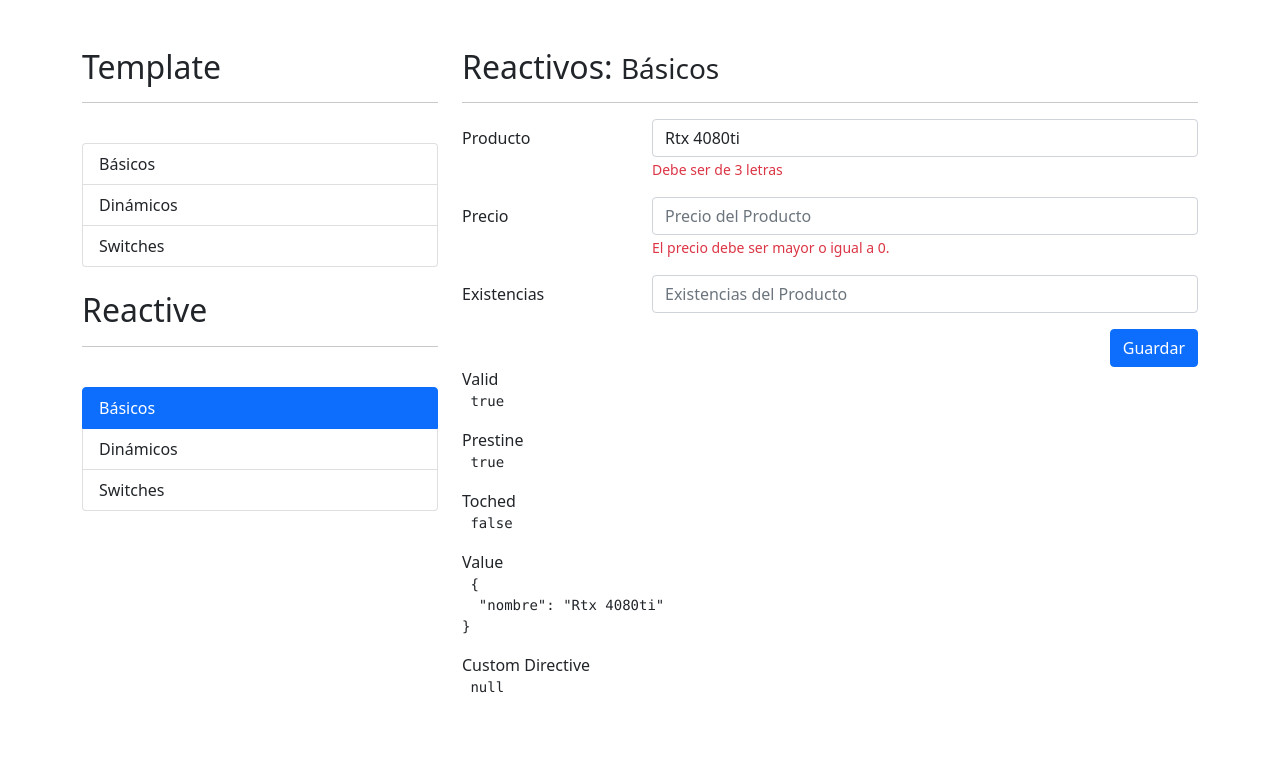
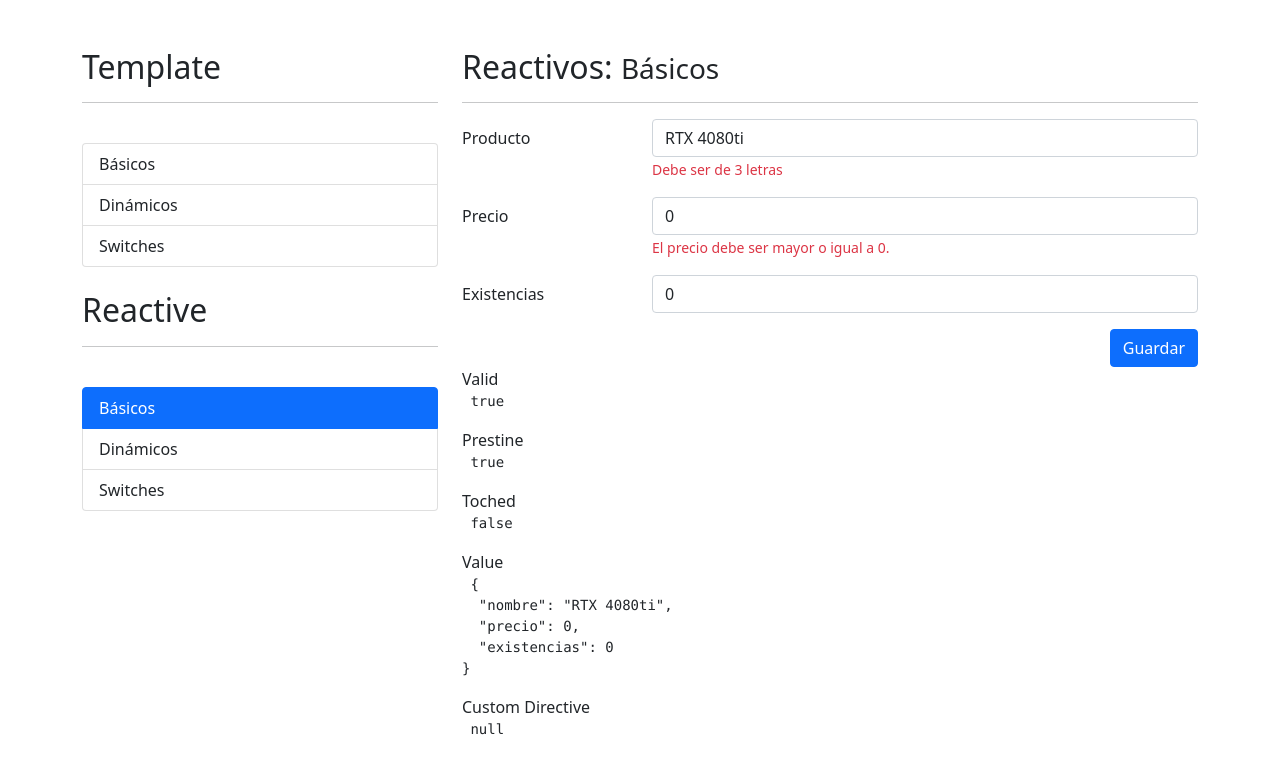
Before and after one commit to pabalvarezs/formulariosApp-Angular, an Angular app: page /reactive/basicos in a window 1280 px wide. Shown: the top 772 px of the page. Built offline with nearby package versions, Linux system fonts and the light colour scheme.

Commit message:
seccion 17 clase 249

```diff
--- a/src/app/reactive/basicos/basicos.component.html
+++ b/src/app/reactive/basicos/basicos.component.html
@@ -11,7 +11,8 @@
                     <input type="text"
                             class="form-control"
                             placeholder="Nombre del Producto"
-                            formControlName="nombre">
+                            formControlName="nombre"
+                            >
                     <span   class="form-text text-danger"
                             >
                         Debe ser de 3 letras
@@ -25,6 +26,7 @@
                     <input type="number"
                             class="form-control"
                             placeholder="Precio del Producto"
+                            formControlName="precio"
                             >
                     <span   class="form-text text-danger"
                             >
@@ -39,7 +41,9 @@
                     <input type="number"
                             class="form-control"
                             name="existencias"
-                            placeholder="Existencias del Producto">
+                            placeholder="Existencias del Producto"
+                            formControlName="existencias"
+                            >
                 </div>
             </div>
 
--- a/src/app/reactive/basicos/basicos.component.ts
+++ b/src/app/reactive/basicos/basicos.component.ts
@@ -1,5 +1,5 @@
 import { Component } from '@angular/core';
-import { FormControl, FormGroup } from '@angular/forms';
+import { FormBuilder, FormGroup } from '@angular/forms';
 
 @Component({
   selector: 'app-basicos',
@@ -9,13 +9,20 @@ import { FormControl, FormGroup } from '@angular/forms';
 })
 export class BasicosComponent {
 
-  miFormulario : FormGroup = new FormGroup({
-    'nombre': new FormControl('Rtx 4080ti')
-  });
+  // miFormulario : FormGroup = new FormGroup({
+  //   nombre      : new FormControl('RTX 4080ti'),
+  //   precio      : new FormControl(1500),
+  //   existencias : new FormControl(5),
 
-  constructor() { }
+  // });
 
+  constructor( private fb : FormBuilder) { }
 
+  miFormulario : FormGroup = this.fb.group({
+    nombre : ['RTX 4080ti'],
+    precio : [0],
+    existencias : [0],
+  })
 
 
 }
```
